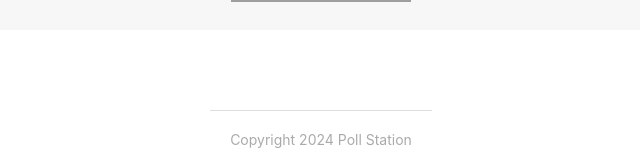
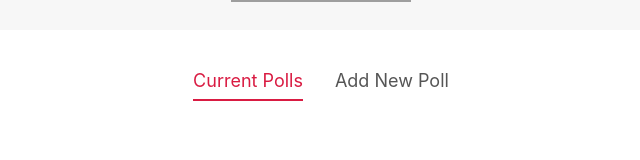
Before and after one commit to Vsirotkin/ninjapolls, a Svelte app in the folder ninjapolls/: page / in a window 1280 px wide. Shown: the part 153-313 px from the top of the page, without its empty margins (319-959 px from the left). Built offline with nearby package versions, Linux system fonts and the light colour scheme; grey boxes are pictures that could not be loaded.

Commit message:
active change between two tabs

```diff
--- a/ninjapolls/src/App.svelte
+++ b/ninjapolls/src/App.svelte
@@ -1,12 +1,23 @@
 <script>
 	import Header from "./components/Header.svelte";
 	import Footer from "./components/Footer.svelte";
+	import Tabs from "./shared/Tabs.svelte";
+
+	// tabs
+	let items = [
+		'Current Polls',
+		'Add New Poll'
+	];
+	let activeItem = 'Current Polls';
+	const tabChange = (e) => {
+		activeItem = e.detail;
+	}
 </script>
 
 <Header />
 
 <main>
-
+	<Tabs {activeItem} {items} on:tabChange={tabChange}/>
 </main>
 
 <Footer />
--- /dev/null
+++ b/ninjapolls/src/shared/Tabs.svelte
@@ -0,0 +1,40 @@
+<script>
+  import { createEventDispatcher } from "svelte";
+  const dispatch = createEventDispatcher();
+
+  export let items;
+  export let activeItem;
+</script>
+
+<div class="tabs">
+  <ul>
+    {#each items as item}
+      <li on:click={() => dispatch("tabChange", item)}>
+        <div class:active={item === activeItem}>{item}</div>
+      </li>
+    {/each}
+  </ul>
+</div>
+
+<style>
+  .tabs {
+    margin-bottom: 40px;
+  }
+  ul {
+    display: flex;
+    justify-content: center;
+    padding: 0;
+    list-style-type: none;
+  }
+  li {
+    margin: 0 16px;
+    font-size: 18px;
+    color: #555;
+    cursor: pointer;
+  }
+  .active {
+    color: #d91b42;
+    border-bottom: 2px solid #d91b42;
+    padding-bottom: 8px;
+  }
+</style>
```
